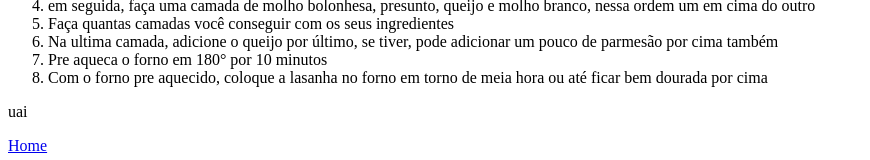
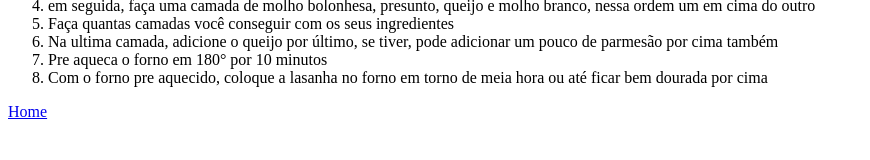
Before and after one commit to Muril0S4lvador/odin-recipes, a plain HTML site: page recipes/lasagna.html in a window 1280 px wide. Shown: the part 717-877 px from the top of the page, without its empty margins (0-870 px from the left). After the commit the page ends 846 px from the top, so only its background shows below. Drawn offline with Linux system fonts and the light colour scheme.

```diff
--- a/recipes/lasagna.html
+++ b/recipes/lasagna.html
@@ -36,7 +36,6 @@
         <li>Com o forno pre aquecido, coloque a lasanha no forno em torno de meia hora ou até ficar bem dourada por cima</li>
     </ol>
 
-    <p>uai</p>
     <a href="../index.html">Home</a>
 
 </body>
```
